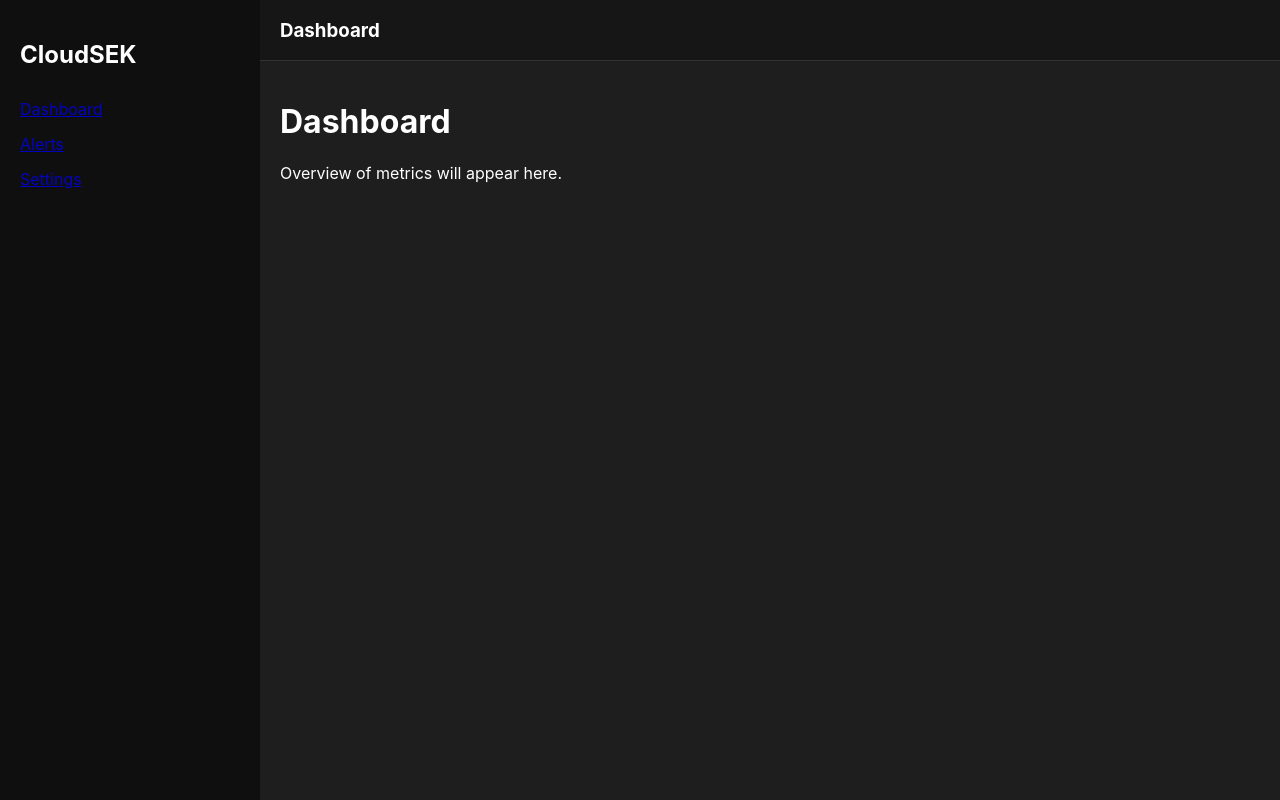
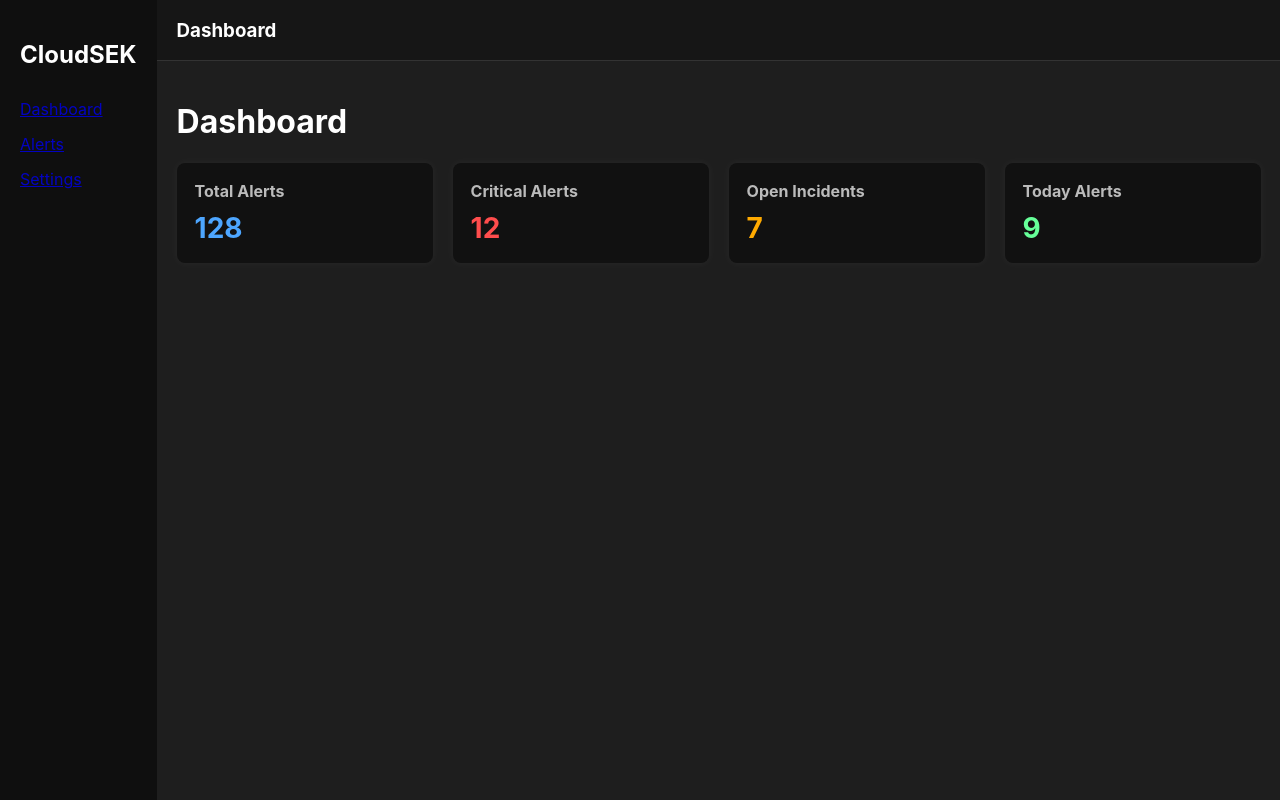
Before and after one commit to Jeevan-88/cloudsek-dashboard, a React (Create React App) app: page / in a window 1280 px wide. Built offline with nearby package versions, Linux system fonts and the light colour scheme.

Commit message:
added dashboard stat cards

```diff
--- /dev/null
+++ b/src/components/StatCard.css
@@ -0,0 +1,19 @@
+.stat-card {
+  background: #111;
+  padding: 18px;
+  border-radius: 8px;
+  width: 220px;
+  box-shadow: 0 0 10px rgba(255, 255, 255, 0.05);
+}
+
+.stat-card h4 {
+  margin: 0;
+  font-size: 16px;
+  color: #bbb;
+}
+
+.stat-card p {
+  margin: 10px 0 0;
+  font-size: 28px;
+  font-weight: bold;
+}
--- /dev/null
+++ b/src/components/StatCard.js
@@ -0,0 +1,10 @@
+import "./StatCard.css";
+
+export default function StatCard({ title, value, color }) {
+  return (
+    <div className="stat-card">
+      <h4>{title}</h4>
+      <p style={{ color }}>{value}</p>
+    </div>
+  );
+}
--- a/src/pages/Dashboard.js
+++ b/src/pages/Dashboard.js
@@ -1,8 +1,16 @@
+import StatCard from "../components/StatCard";
+
 export default function Dashboard() {
   return (
     <div>
       <h1>Dashboard</h1>
-      <p>Overview of metrics will appear here.</p>
+
+      <div style={{ display: "flex", gap: "20px", marginTop: "20px" }}>
+        <StatCard title="Total Alerts" value="128" color="#4da6ff" />
+        <StatCard title="Critical Alerts" value="12" color="#ff4d4d" />
+        <StatCard title="Open Incidents" value="7" color="#ffaa00" />
+        <StatCard title="Today Alerts" value="9" color="#66ff99" />
+      </div>
     </div>
   );
 }
```
